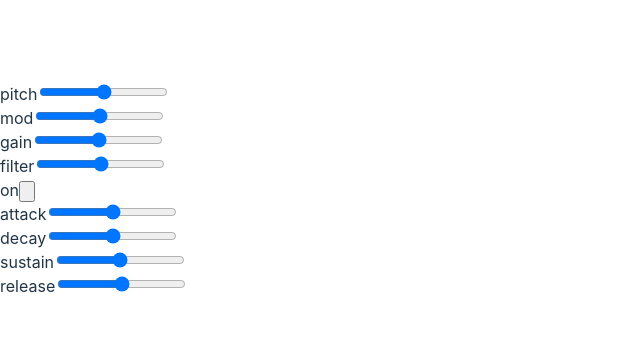
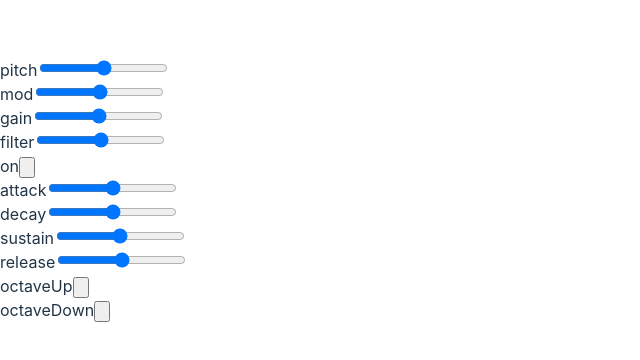
Before and after one commit to John-D-McGurk/React_Synth, a React (Vite) app: page / in a window 1280 px wide. Shown: the part 210-570 px from the top of the page, without its empty margins (0-640 px from the left). Built offline with nearby package versions, Linux system fonts and the light colour scheme.

Commit message:
added instrument class which can create panels

```diff
--- /dev/null
+++ b/components/Instrument.jsx
@@ -0,0 +1,12 @@
+import React from "react";
+import Panel from "./Panel";
+
+export default function Instrument(props) {
+  let PanelsObject = props.contents.panels;
+  let i = 0;
+  let panels = [];
+  Object.entries(PanelsObject).forEach(([key, value]) => {
+    panels.push(<Panel name={key} contents={value} />);
+  });
+  return <>{panels}</>;
+}
--- a/components/Panel.jsx
+++ b/components/Panel.jsx
@@ -25,6 +25,11 @@ export default function Panel(props) {
         type: "Knob",
       },
     };
+  } else if (props.name === "octave" && props.contents) {
+    InputsObject = {
+      octaveUp: { type: "Button" },
+      octaveDown: { type: "Button" },
+    };
   } else {
     InputsObject = props.contents.inputs;
   }
--- a/src/App.jsx
+++ b/src/App.jsx
@@ -1,17 +1,10 @@
-import Knob from "../components/Knob";
-import Panel from "../components/Panel";
+import Instrument from "../components/Instrument";
 import basic from "../synthesizers/basic.json";
 
-const components = {
-  Knob: Knob,
-};
-
 export default function App() {
-  let PanelsObject = basic.panels;
-  let i = 0;
-  let panels = [];
-  Object.entries(PanelsObject).forEach(([key, value]) => {
-    panels.push(<Panel name={key} contents={value} />);
-  });
-  return <>{panels}</>;
+  return (
+    <>
+      <Instrument name="basic" contents={basic} />
+    </>
+  );
 }
--- a/synthesizers/basic.json
+++ b/synthesizers/basic.json
@@ -9,10 +9,11 @@
         "on": { "type": "Button" }
       }
     },
-    "envelope": true
-  },
-  "buttons": {
+    "envelope": true,
     "octave": true
   },
-  "instruments": ["keyboard"]
+
+  "inputs": {
+    "keyboard": true
+  }
 }
```
Also changed, not shown: components/Keyboard.jsx (added).
